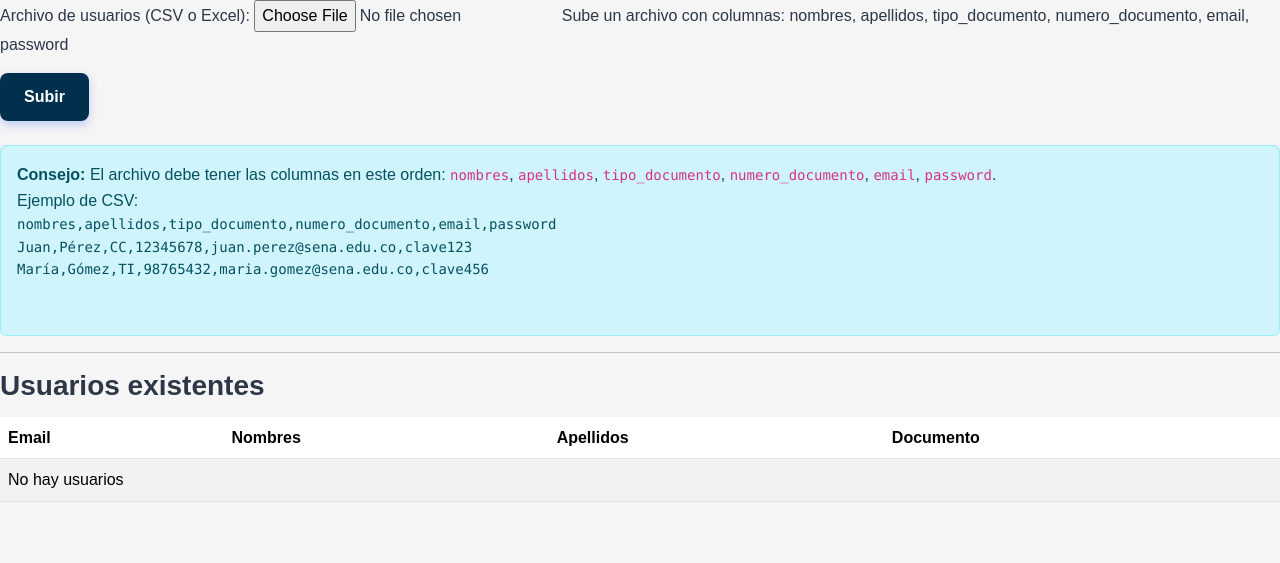
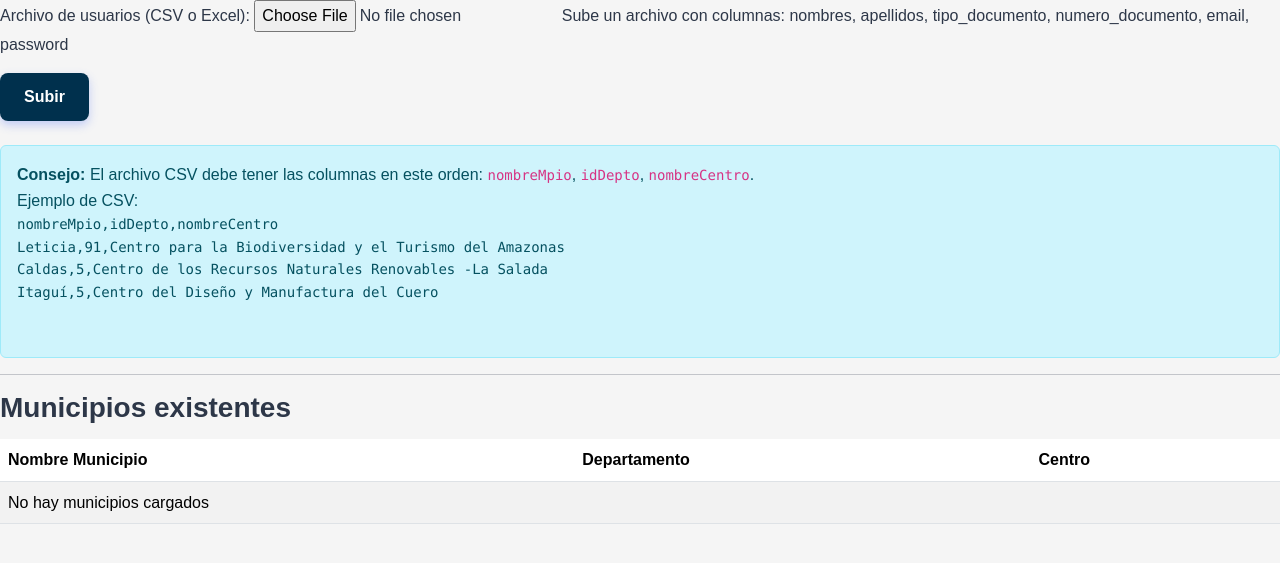
Before and after one commit to Jhodaqui/EasyCert-project, a Django app: page /users/ in a window 1280 px wide. Shown: the top 563 px of the page. Run offline with Django 5.2, Linux system fonts and the light colour scheme.

Commit message:
arreglos con municipios

```diff
--- a/templates/users/admin/users_bulk_upload.html
+++ b/templates/users/admin/users_bulk_upload.html
@@ -7,40 +7,38 @@
 </form>
 
 <div class="alert alert-info">
-    <strong>Consejo:</strong> El archivo debe tener las columnas en este orden:
-    <code>nombres</code>, <code>apellidos</code>, <code>tipo_documento</code>,
-    <code>numero_documento</code>, <code>email</code>, <code>password</code>.
+    <strong>Consejo:</strong> El archivo CSV debe tener las columnas en este orden:
+    <code>nombreMpio</code>, <code>idDepto</code>, <code>nombreCentro</code>.
     <br>
     Ejemplo de CSV:
     <pre>
-nombres,apellidos,tipo_documento,numero_documento,email,password
-Juan,Pérez,CC,12345678,juan.perez@sena.edu.co,clave123
-María,Gómez,TI,98765432,maria.gomez@sena.edu.co,clave456
+nombreMpio,idDepto,nombreCentro
+Leticia,91,Centro para la Biodiversidad y el Turismo del Amazonas
+Caldas,5,Centro de los Recursos Naturales Renovables -La Salada
+Itaguí,5,Centro del Diseño y Manufactura del Cuero
     </pre>
 </div>
 
 <hr>
 
-<h3>Usuarios existentes</h3>
+<h3>Municipios existentes</h3>
 <table class="table table-striped">
     <thead>
         <tr>
-            <th>Email</th>
-            <th>Nombres</th>
-            <th>Apellidos</th>
-            <th>Documento</th>
+            <th>Nombre Municipio</th>
+            <th>Departamento</th>
+            <th>Centro</th>
         </tr>
     </thead>
     <tbody>
-        {% for user in users %}
+        {% for municipio in municipios %}
         <tr>
-            <td>{{ user.email }}</td>
-            <td>{{ user.nombres }}</td>
-            <td>{{ user.apellidos }}</td>
-            <td>{{ user.tipo_documento }} {{ user.numero_documento }}</td>
+            <td>{{ municipio.nombreMpio }}</td>
+            <td>{{ municipio.idDepto.nombreDepto }}</td>
+            <td>{{ municipio.nombreCentro }}</td>
         </tr>
         {% empty %}
-        <tr><td colspan="4">No hay usuarios</td></tr>
+        <tr><td colspan="3">No hay municipios cargados</td></tr>
         {% endfor %}
     </tbody>
 </table>
--- a/users/forms.py
+++ b/users/forms.py
@@ -96,6 +96,9 @@ class BulkUploadForm(forms.Form):
         help_text="Sube un archivo con columnas: nombres, apellidos, tipo_documento, numero_documento, email, password"
     )
 
+class MunicipiosUploadForm(forms.Form):
+    file = forms.FileField(label="Selecciona el archivo CSV")
+
 class LoginForm(forms.Form):
     email = forms.EmailField(label="Correo electrónico")
     password = forms.CharField(widget=forms.PasswordInput, label="Contraseña")
--- a/users/models.py
+++ b/users/models.py
@@ -80,3 +80,19 @@ class Constancia(models.Model):
 
     def __str__(self):
         return f"{self.usuario} ({self.fecha_inicial} → {self.fecha_final}) - {self.estado}"
+
+class dptos(models.Model):
+    idDepto = models.CharField(primary_key=True, max_length=20, unique=True)
+    nombreDepto = models.CharField(max_length=100)
+
+    def __str__(self):
+        return self.nombreDepto
+
+class municipios(models.Model):
+    idMpio = models.AutoField(primary_key=True)
+    nombreMpio = models.CharField(max_length=100)
+    idDepto = models.ForeignKey(dptos, on_delete=models.CASCADE)
+    nombreCentro = models.CharField(max_length=100, blank=True, null=True)
+
+    def __str__(self):
+        return self.nombreMpio
--- a/users/urls.py
+++ b/users/urls.py
@@ -1,7 +1,7 @@
 from django.urls import path
 from .views import (
     register_view, login_view, logout_view, home_view,
-    password_reset_request_view, password_reset_confirm_view, admin_dashboard, users_bulk_upload, user_dashboard, mostrar_formulario_constancia, user_dashboard_solicitud, staff_dashboard, manage_roles, procesar_constancia
+    password_reset_request_view, password_reset_confirm_view, admin_dashboard, users_bulk_upload, user_dashboard, mostrar_formulario_constancia, user_dashboard_solicitud, staff_dashboard, manage_roles, procesar_constancia, upload_municipios
 )
 
 urlpatterns = [
@@ -19,6 +19,7 @@ urlpatterns = [
     path("user-dashboard/", user_dashboard, name="user_dashboard"),
     path("formulario-constancia/", mostrar_formulario_constancia, name="formulario_constancia"),
     path('procesar-constancia/', procesar_constancia, name='procesar_constancia'),
+    path('upload-municipios/', upload_municipios, name='upload_municipios'),
 
     path("user-dashboard/solicitud/", user_dashboard_solicitud, name="user_dashboard_solicitud"),
     path("manage-roles/", manage_roles, name="manage_roles"),
--- a/users/views.py
+++ b/users/views.py
@@ -13,11 +13,11 @@ from .utils import crear_carpetas as crear_CarpetasUsuario
 from django.template.loader import render_to_string
 from django.http import JsonResponse, HttpResponse
 
-from .forms import RegisterForm, LoginForm, ConstanciaForm, BulkUploadForm
+from .forms import RegisterForm, LoginForm, ConstanciaForm, BulkUploadForm, MunicipiosUploadForm
 import io
 import csv
 import pandas as pd
-from .models import CustomUser, Constancia
+from .models import CustomUser, Constancia, municipios, dptos
 from datetime import date
 
 # correo
@@ -239,6 +239,62 @@ def users_bulk_upload(request):
     users = User.objects.exclude(role="admin")  # Evitar mostrar admins
     return render(request, "users/admin/users_bulk_upload.html", {"form": form, "users": users})
 
+
+def upload_municipios(request):
+    if request.method == "POST":
+        form = MunicipiosUploadForm(request.POST, request.FILES)
+        if form.is_valid():
+            csv_file = request.FILES['file']
+
+            # Validar que sea CSV
+            if not csv_file.name.endswith('.csv'):
+                messages.error(request, "El archivo debe tener extensión .csv")
+                return redirect('upload_municipios')
+
+            try:
+                data_set = csv_file.read().decode('utf-8')
+                io_string = io.StringIO(data_set)
+                reader = csv.DictReader(io_string)
+
+                count = 0
+                for row in reader:
+                    nombre_mpio = row['nombreMpio']
+                    id_depto = row['idDepto']
+                    nombre_centro = row['nombreCentro'] if row['nombreCentro'] else None
+
+                    # Validar que el departamento exista
+                    try:
+                        depto = dptos.objects.get(idDepto=id_depto)
+                    except dptos.DoesNotExist:
+                        messages.error(request, f"El departamento con ID {id_depto} no existe. Línea omitida.")
+                        continue
+
+                    # Crear municipio
+                    municipios.objects.create(
+                        nombreMpio=nombre_mpio,
+                        idDepto=depto,
+                        nombreCentro=nombre_centro
+                    )
+                    count += 1
+
+                messages.success(request, f"Se importaron {count} municipios correctamente.")
+
+            except Exception as e:
+                messages.error(request, f"Error procesando el archivo: {str(e)}")
+                return redirect('users_bulk_upload')
+
+            return redirect('users_bulk_upload')
+    else:
+        form = MunicipiosUploadForm()
+
+    # Mostrar municipios cargados
+    municipios = municipios.objects.select_related('idDepto').all()
+
+    return render(request, 'users_bulk_upload.html', {
+        'form': form,
+        'municipios': municipios
+    })
+
 @login_required
 def staff_dashboard(request):
     # Aquí puedes filtrar según permisos/rol
```
Also changed, not shown: users/migrations/0003_dptos_municipios.py (added).
